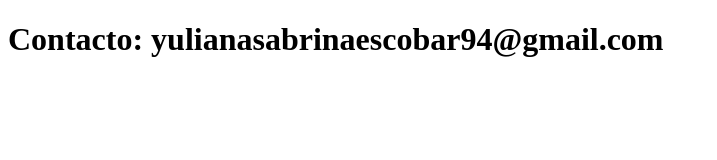
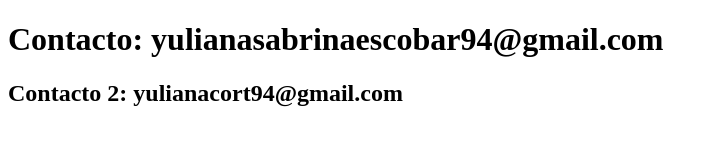
Before and after one commit to yuliescc94/sistema-de-registro, a plain HTML site: page contacto.html in a window 1280 px wide. Shown: the whole page, without its empty margins (0-717 px from the left). Drawn offline with Linux system fonts and the light colour scheme.

Commit message:
Actualice la seccion de contacto

```diff
--- a/contacto.html
+++ b/contacto.html
@@ -8,5 +8,6 @@
 </head>
 <body>
     <h1>Contacto: yulianasabrinaescobar94@gmail.com</h1>
+    <h2>Contacto 2: yulianacort94@gmail.com</h2>
 </body>
 </html>
```
